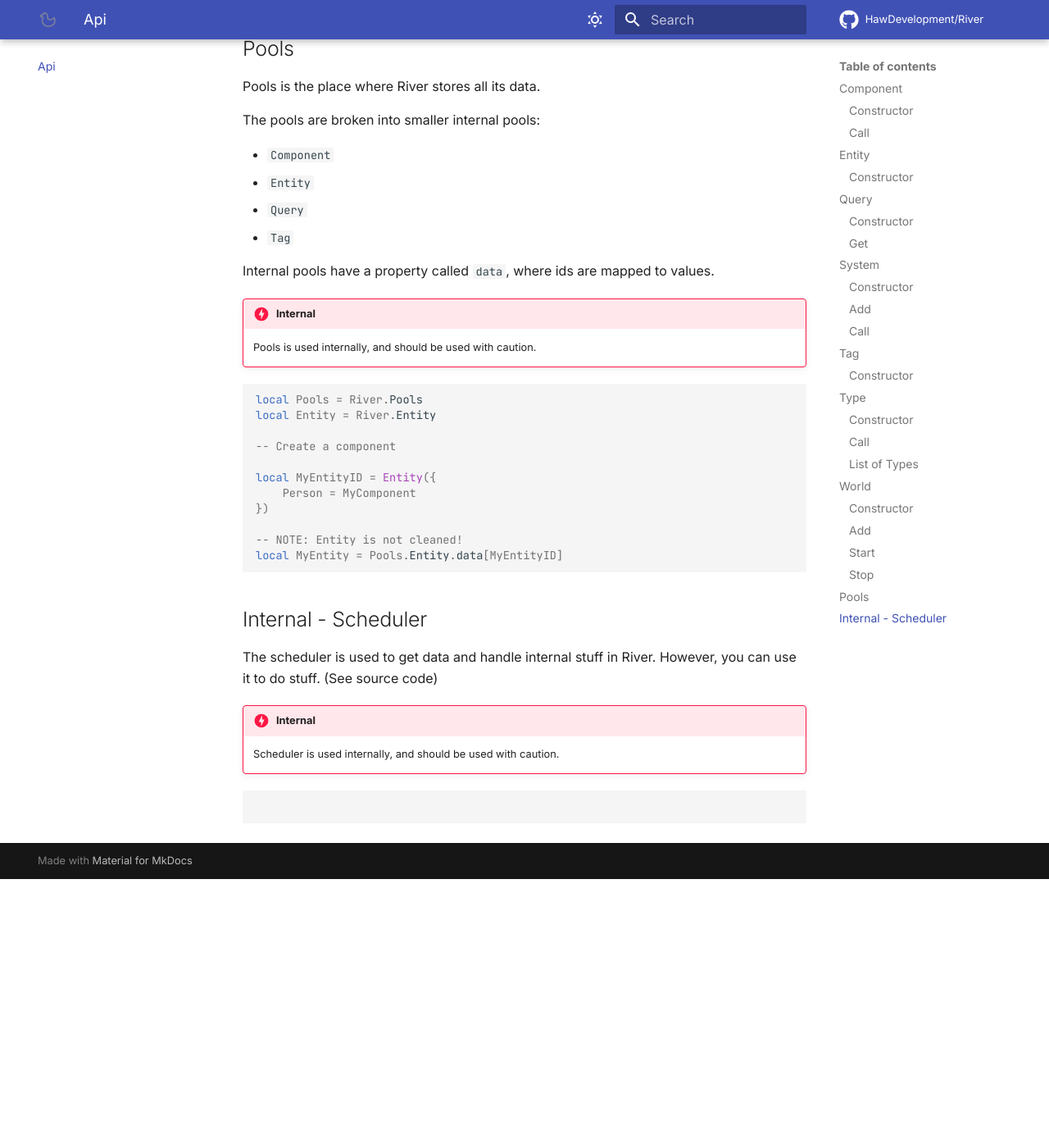
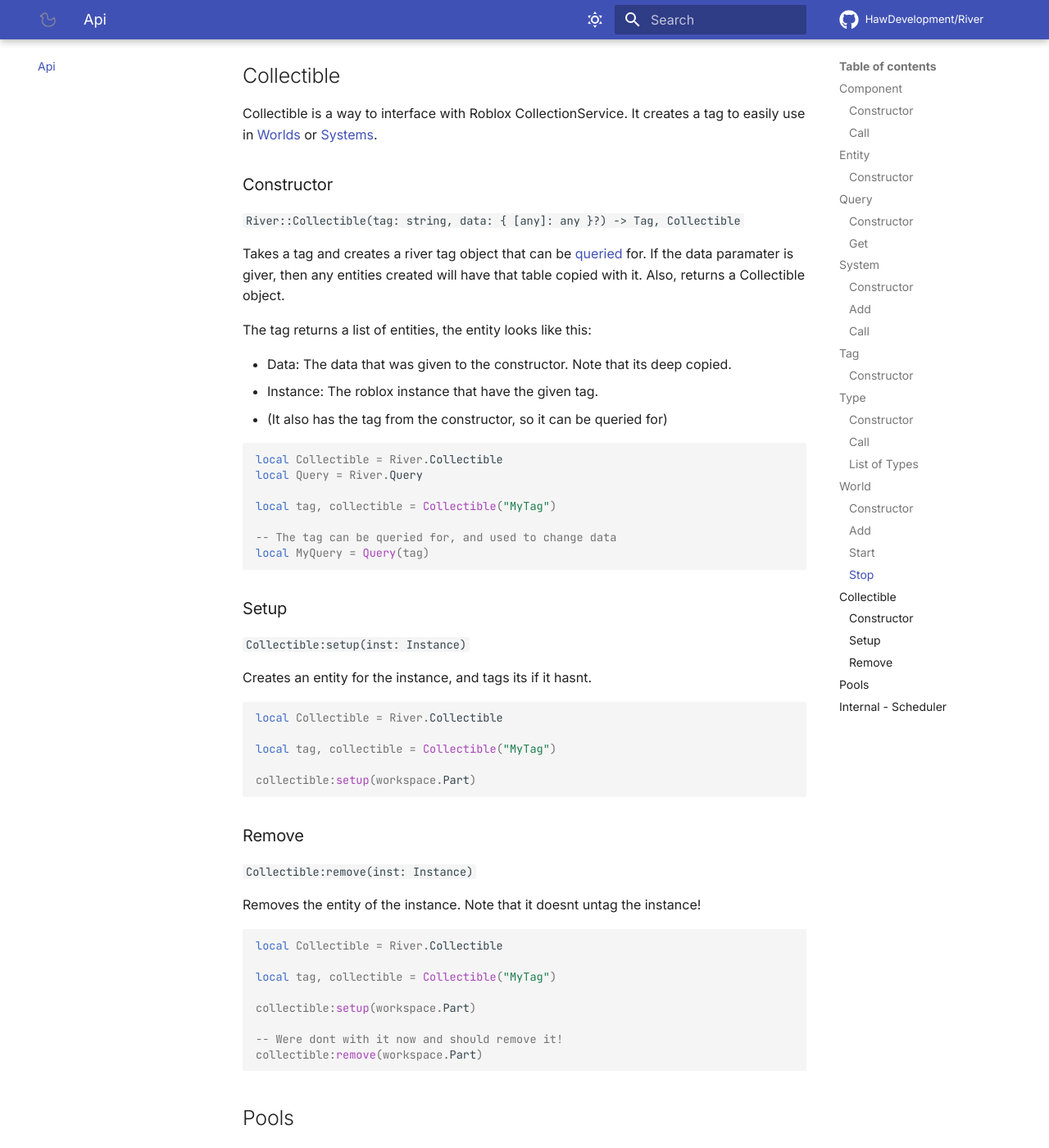
Before and after one commit to HawDevelopment/River, an MkDocs documentation site: the page built from docs/Api.md, in a window 1280 px wide and 1400 px high, scrolled down 7813 px. Shown: the whole window at 82% size. Built offline with MkDocs 1.6.1 and Material for MkDocs 9.7.7, drawn with Linux system fonts in a browser that asks for light colours; comment, search, counter and statistics services are not loaded; before the commit the page ends 8885 px from its top, so only the background shows below that.

Commit message:
Added Collectible

````diff
--- a/docs/Api.md
+++ b/docs/Api.md
@@ -10,6 +10,7 @@ Contains:
 -   Tag
 -   Type
 -   World
+-   Collectible
 -   Pools
 -   Internal:
     -   Scheduler
@@ -350,6 +351,63 @@ MyWorld:add(MySystem, "stop")
 MyWorld:stop()
 ```
 
+## Collectible
+
+Collectible is a way to interface with Roblox CollectionService. It creates a tag to easily use in [Worlds](./#world) or [Systems](./#system).
+
+### Constructor
+
+`River::Collectible(tag: string, data: { [any]: any }?) -> Tag, Collectible`
+
+Takes a tag and creates a river tag object that can be [queried](./#query) for. If the data paramater is giver, then any entities created will have that table copied with it. Also, returns a Collectible object.
+
+The tag returns a list of entities, the entity looks like this:
+
+-   Data: The data that was given to the constructor. Note that its deep copied.
+-   Instance: The roblox instance that have the given tag.
+-   (It also has the tag from the constructor, so it can be queried for)
+
+```lua
+local Collectible = River.Collectible
+local Query = River.Query
+
+local tag, collectible = Collectible("MyTag")
+
+-- The tag can be queried for, and used to change data
+local MyQuery = Query(tag)
+```
+
+### Setup
+
+`Collectible:setup(inst: Instance)`
+
+Creates an entity for the instance, and tags its if it hasnt.
+
+```lua
+local Collectible = River.Collectible
+
+local tag, collectible = Collectible("MyTag")
+
+collectible:setup(workspace.Part)
+```
+
+### Remove
+
+`Collectible:remove(inst: Instance)`
+
+Removes the entity of the instance. Note that it doesnt untag the instance!
+
+```lua
+local Collectible = River.Collectible
+
+local tag, collectible = Collectible("MyTag")
+
+collectible:setup(workspace.Part)
+
+-- Were dont with it now and should remove it!
+collectible:remove(workspace.Part)
+```
+
 ## Pools
 
 Pools is the place where River stores all its data.
@@ -389,7 +447,3 @@ However, you can use it to do stuff. (See source code)
 !!! danger "Internal"
 
     Scheduler is used internally, and should be used with caution.
-
-```
-
-```
````
Also changed, not shown: 4 other files.
